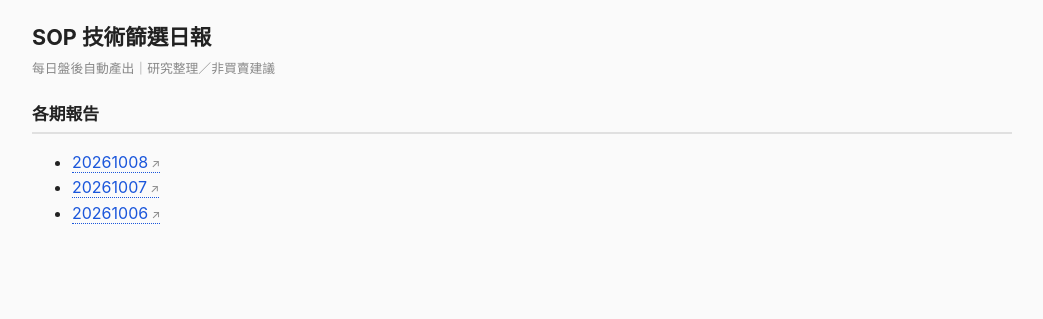
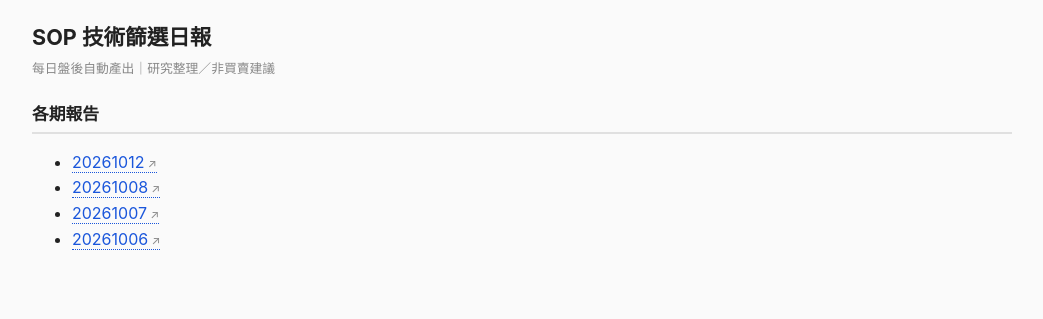
Before and after one commit to MasonLee3721/sop-daily, a plain HTML site: page index.html in a window 1280 px wide. Shown: the whole page, without its empty margins (118-1161 px from the left). Drawn offline with Linux system fonts and the light colour scheme.

Commit message:
SOP 日報 20261012 (2/6)

```diff
--- a/index.html
+++ b/index.html
@@ -20,6 +20,7 @@
 .tag{display:inline-block;font-size:.72rem;padding:1px 8px;border-radius:10px;background:#dcfce7;color:#166534;font-weight:700}
 .tag.t2{background:#eff6ff;color:#1d4ed8}</style></head><body>
 <h1>SOP 技術篩選日報</h1><p class="meta">每日盤後自動產出｜研究整理／非買賣建議</p><h2>各期報告</h2><ul>
+<li><a class="tk" href="reports/20261012/REPORT.html">20261012</a></li>
 <li><a class="tk" href="reports/20261008/REPORT.html">20261008</a></li>
 <li><a class="tk" href="reports/20261007/REPORT.html">20261007</a></li>
 <li><a class="tk" href="reports/20261006/REPORT.html">20261006</a></li>
```
